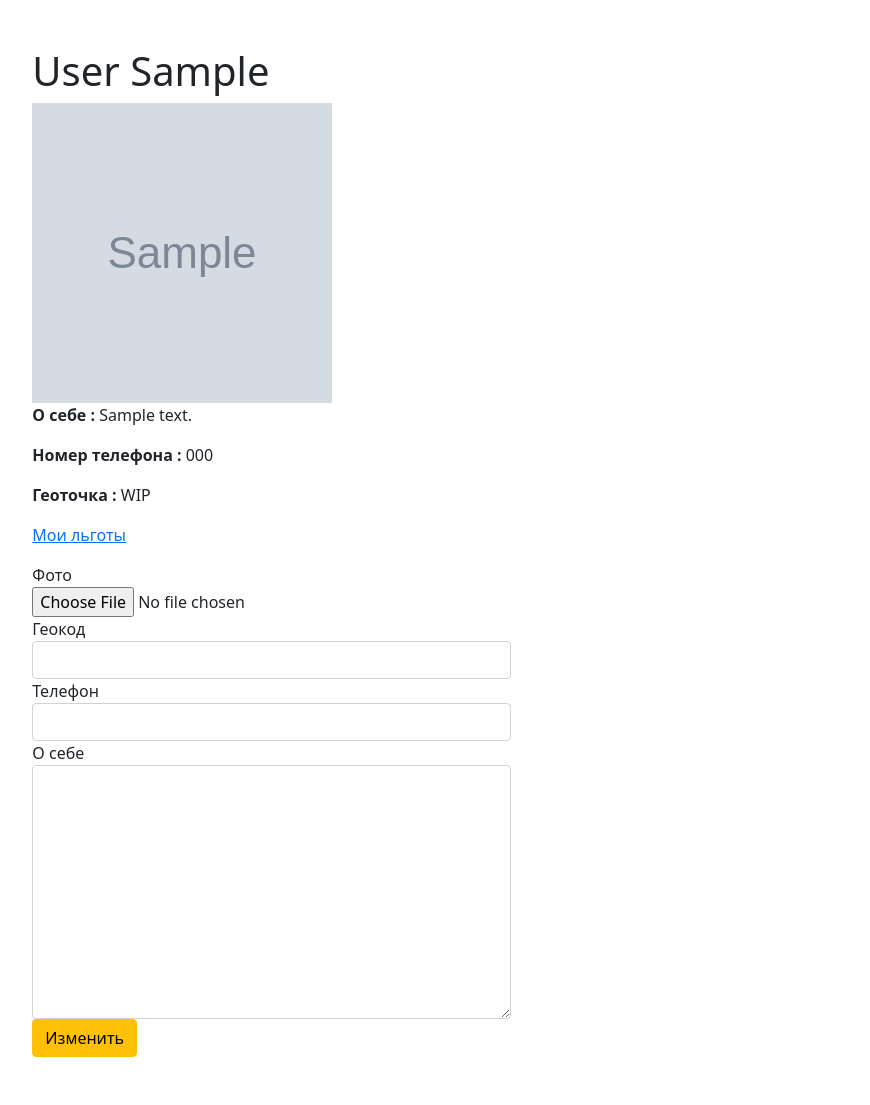
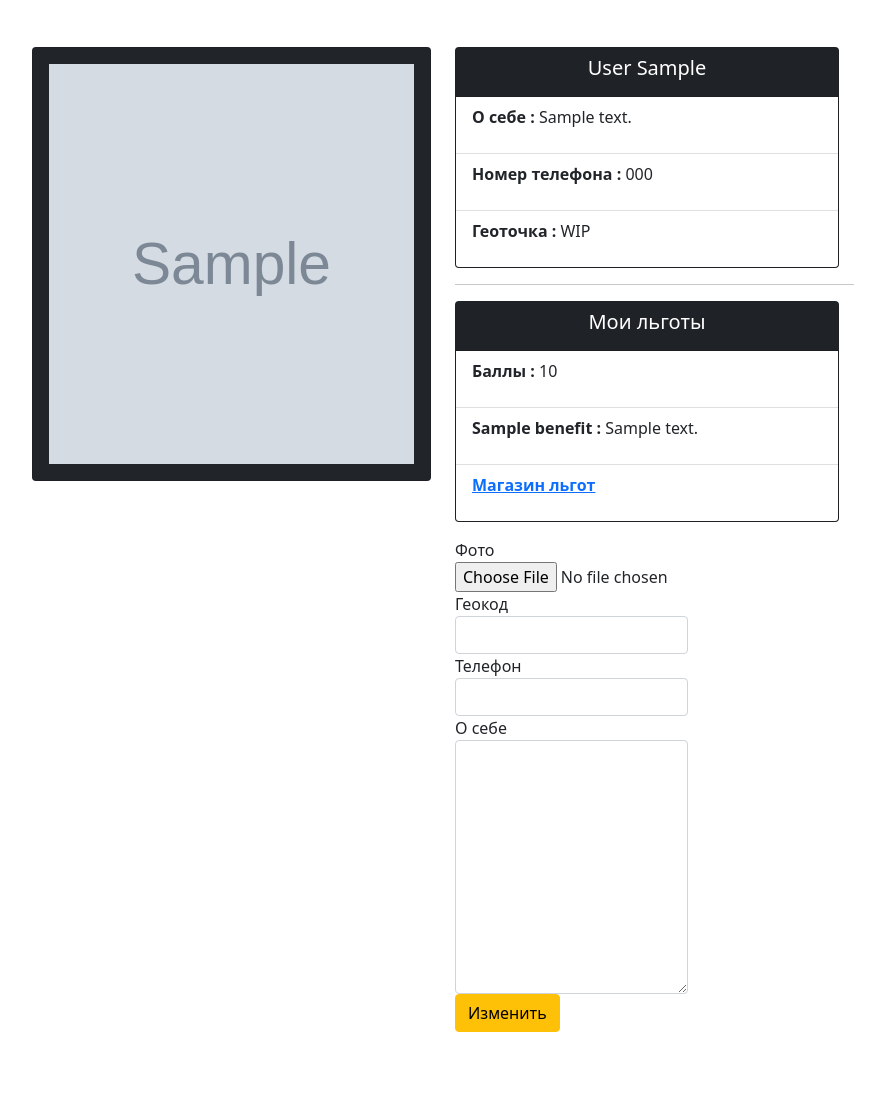
Before and after one commit to InferusAnima/SocialSystem, a Django app: page /user_info/1 in a window 1280 px wide. Shown: the part 66-1171 px from the top of the page, without its empty margins (197-1067 px from the left). After the commit the page ends 1098 px from the top, so only its background shows below. Run offline with Django 4.2, Linux system fonts and the light colour scheme; a user stored in the database is signed in; tables that the repository leaves empty hold one stand-in row (values such as "Sample post"); grey boxes marked "Sample" are stand-in pictures; some libraries are stand-ins or nearby versions.

Commit message:
advanced design

```diff
--- a/main/templates/main/user_info.html
+++ b/main/templates/main/user_info.html
@@ -2,22 +2,53 @@
 {% load crispy_forms_tags %}
 
 {% block content %}
-<h1>{{c_user.last_name}} {{c_user.first_name}}</h1>
+<div class="row">
+    <div class="col">
+        <div class="card text-white bg-dark mb-3">
+            <div class="card-body">
                 {% if c_user.profile.photo %}
-<img src="{{c_user.profile.photo.url}}" width="300" height="300">
+                <img src="{{c_user.profile.photo.url}}" width="100%" height="400">
                 {% else %}
-<svg class="bd-placeholder-img bd-placeholder-img-lg featurette-image img-fluid mx-auto" width="300" height="300"
+                <svg class="bd-placeholder-img bd-placeholder-img-lg featurette-image img-fluid mx-auto" width="100%"
+                     height="400"
                      xmlns="http://www.w3.org/2000/svg" role="img" aria-label="Placeholder: 500x500"
                      preserveAspectRatio="xMidYMid slice" focusable="false"><title>Placeholder</title>
                     <rect width="100%" height="100%" fill="#eee"></rect>
-    <text x="40%" y="49%" fill="#aaa" dy=".3em">300x300</text>
+                    <text x="40%" y="49%" fill="#aaa" dy=".3em">300x400</text>
                 </svg>
                 {% endif %}
-<p><strong>О себе : </strong>{{c_user.profile.about}}</p>
-<p><strong>Номер телефона : </strong>{{c_user.profile.phone}}</p>
-<p><strong>Геоточка : </strong> WIP</p>
+            </div>
+        </div>
+    </div>
+    <div class="col">
+        <div class="card text-white bg-dark mb-3" style="width: 24rem;">
+            <div class="card-header text-center">
+                <h5 class="card-title">{{c_user.last_name}} {{c_user.first_name}}</h5>
+            </div>
+            <ul class="list-group list-group-flush">
+                <li class="list-group-item"><p><strong>О себе : </strong>{{c_user.profile.about}}</p></li>
+                <li class="list-group-item"><p><strong>Номер телефона : </strong>{{c_user.profile.phone}}</p></li>
+                <li class="list-group-item"><p><strong>Геоточка : </strong>WIP</p></li>
+            </ul>
+        </div>
+
         {% if c_user.id == user.id %}
-<p><a href="/store">Мои льготы</a></p>
+        <hr>
+        <div class="card text-white bg-dark mb-3" style="width: 24rem;">
+            <div class="card-header text-center">
+                <h5 class="card-title">Мои льготы</h5>
+            </div>
+            <ul class="list-group list-group-flush">
+                <li class="list-group-item"><p><strong>Баллы : </strong>{{c_user.profile.points}}</p>
+                </li>
+                {% for benefit in benefits %}
+                <li class="list-group-item"><p><strong>{{benefit.name}} : </strong>{{benefit.description}}</p>
+                </li>
+                {% endfor %}
+                <li class="list-group-item"><p><strong><a href="/store">Магазин льгот</a></strong></p>
+                </li>
+            </ul>
+        </div>
         <div class="col-7 themed-grid-col">
             <form method="post" enctype="multipart/form-data" class="form-group">
                 {% csrf_token %}
@@ -26,4 +57,6 @@
             </form>
         </div>
         {% endif %}
+    </div>
+</div>
 {% endblock %}
--- a/main/views.py
+++ b/main/views.py
@@ -71,6 +71,7 @@ def create(response):
 
 def user_info(response, id):
     user = User.objects.get(id=id)
+    print(user.profile.benefits)
     if response.method == "POST":
         form = EditProfile(response.POST, response.FILES)
         if form.is_valid():
@@ -89,7 +90,7 @@ def user_info(response, id):
             user.profile.save()
     else:
         form = EditProfile()
-    return render(response, "main/user_info.html", {"c_user": user, "form": form})
+    return render(response, "main/user_info.html", {"c_user": user, "form": form, "benefits": user.profile.benefits.all()})
 
 
 @allowed_users(allowed_roles=['user'])
```
Also changed, not shown: main/templates/main/store.html (+10 -0 lines), main/templates/main/tasks.html (+5 -2 lines). Lines whose indentation alone changed are shown as unchanged.
